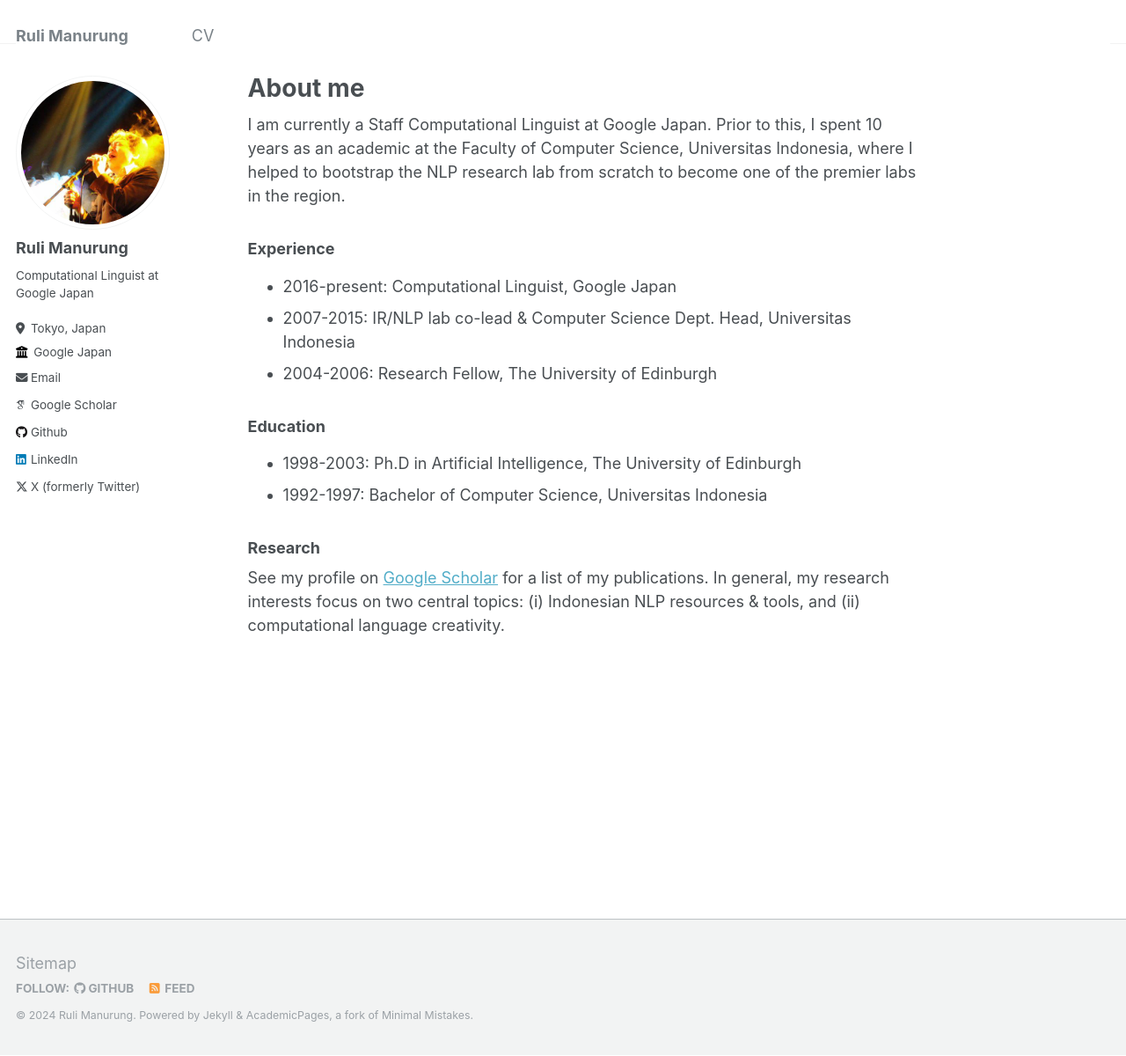
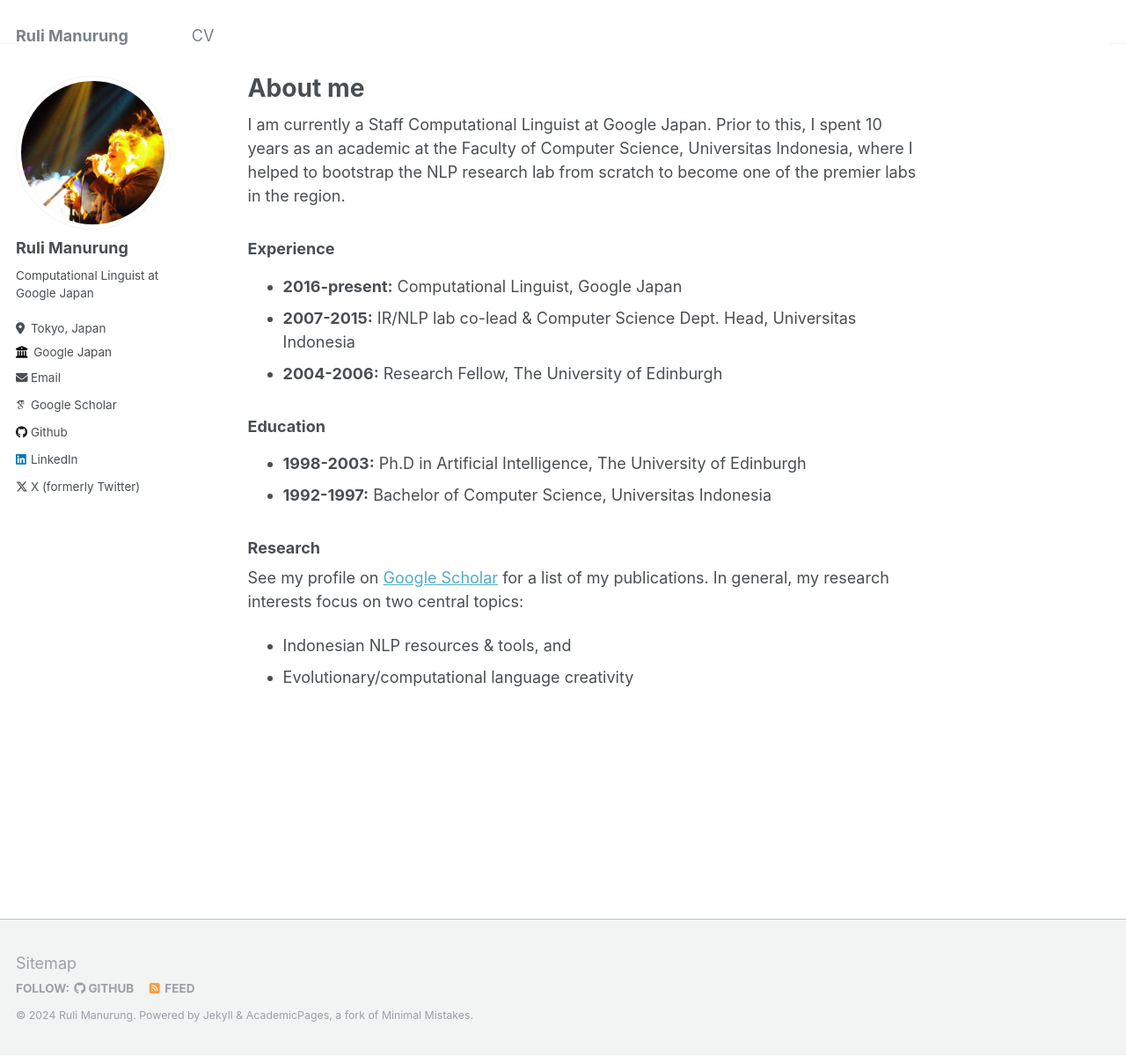
Before and after one commit to rulimanurung/rulimanurung.github.io, a Jekyll site: the page built from _pages/about.md, in a window 1280 px wide and 1200 px high. Shown: the whole window at 88% size. Built offline with Jekyll 4.4.1, drawn with Linux system fonts in a browser that asks for light colours; some web fonts are replaced.

Commit message:
Formatting

```diff
--- a/_pages/about.md
+++ b/_pages/about.md
@@ -11,15 +11,17 @@ I am currently a Staff Computational Linguist at Google Japan. Prior to this, I
 
 ### Experience
 
-* 2016-present: Computational Linguist, Google Japan
-* 2007-2015: IR/NLP lab co-lead & Computer Science Dept. Head, Universitas Indonesia
-* 2004-2006: Research Fellow, The University of Edinburgh
+* **2016-present:** Computational Linguist, Google Japan
+* **2007-2015:** IR/NLP lab co-lead & Computer Science Dept. Head, Universitas Indonesia
+* **2004-2006:** Research Fellow, The University of Edinburgh
 
 ### Education
 
-* 1998-2003: Ph.D in Artificial Intelligence, The University of Edinburgh
-* 1992-1997: Bachelor of Computer Science, Universitas Indonesia
+* **1998-2003:** Ph.D in Artificial Intelligence, The University of Edinburgh
+* **1992-1997:** Bachelor of Computer Science, Universitas Indonesia
 
 ### Research
 
-See my profile on [Google Scholar](https://scholar.google.com/citations?user=ZAIPPZgAAAAJ) for a list of my publications. In general, my research interests focus on two central topics: (i) Indonesian NLP resources & tools, and (ii) computational language creativity.
+See my profile on [Google Scholar](https://scholar.google.com/citations?user=ZAIPPZgAAAAJ) for a list of my publications. In general, my research interests focus on two central topics:
+* Indonesian NLP resources & tools, and
+* Evolutionary/computational language creativity
```
